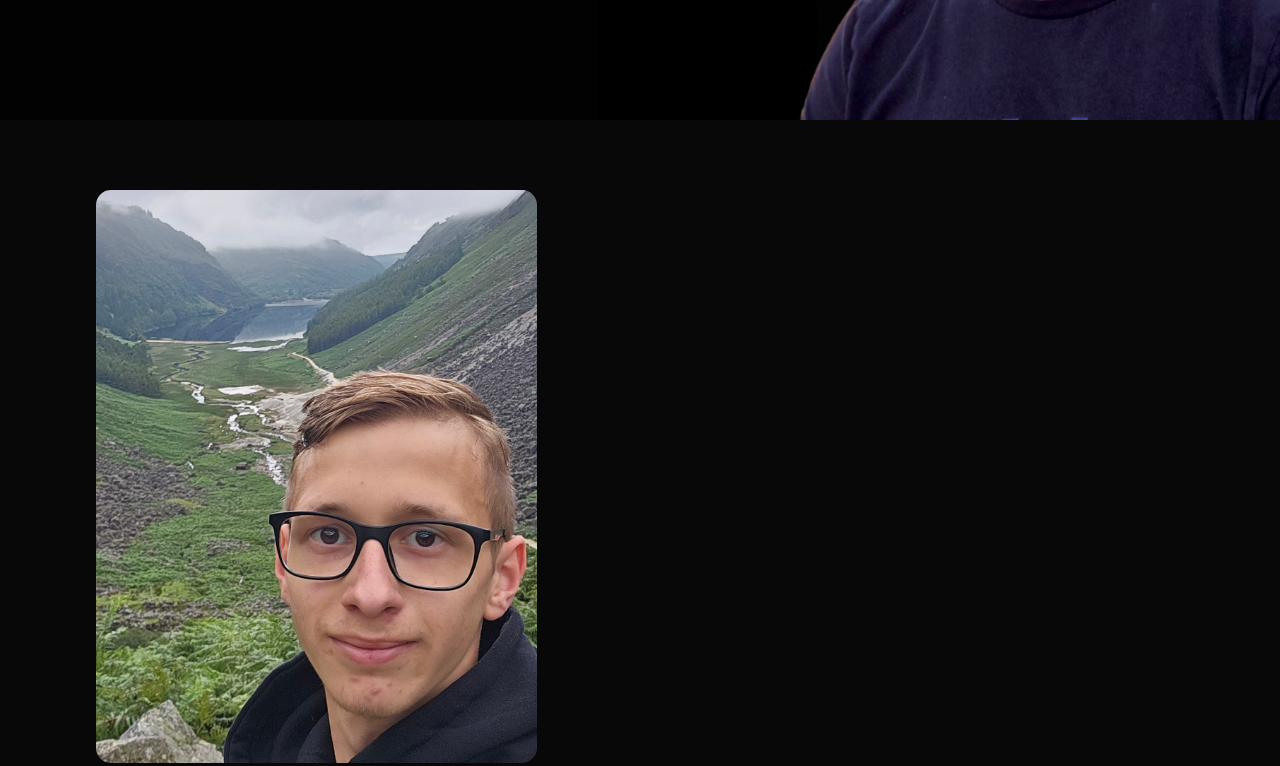
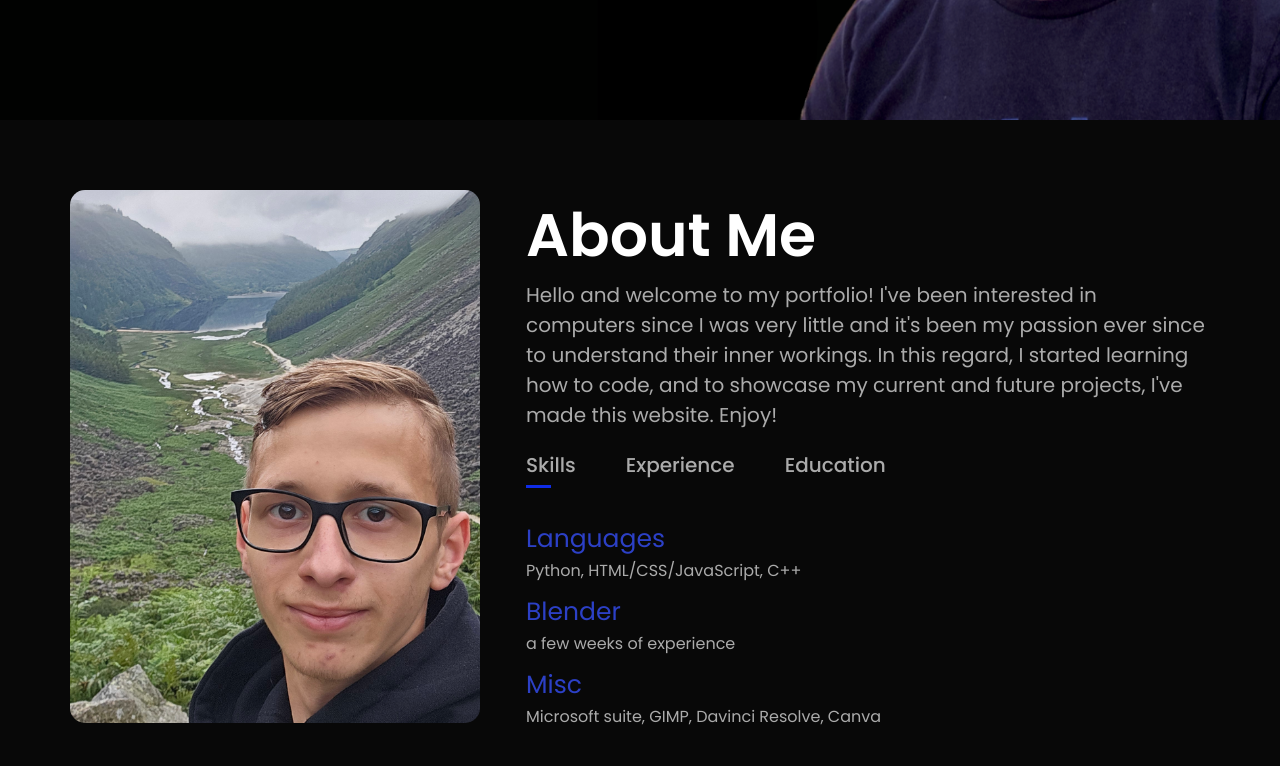
Before and after one commit to gabor-mkrsz/portfolio-website, a plain HTML site: page index.html in a window 1280 px wide. Shown: the part 680-1446 px from the top of the page. Drawn offline with Linux system fonts and the light colour scheme.

Commit message:
fixed a few alignment issues

```diff
--- a/style.css
+++ b/style.css
@@ -87,11 +87,10 @@ nav ul li a:hover::after{
 
  /* about */
  #about{
-    padding-top: 70px;
-    padding-left: 40px;
+    padding: 70px;
+    padding-bottom: 0;
     color: #ababab;
     width: 100%;
-    height: 700px;
  }
 
  .row{
@@ -101,13 +100,13 @@ nav ul li a:hover::after{
  }
 
  .about-col-1{
-    flex-basis: 20%;
+    flex-basis: 40%;
  }
 
  .about-col-1 img{
-    height: 70%;
+    width: 90%;
     border-radius: 15px;
-    margin-left: 56px;
+    align-content: center;
  }
 
  .about-col-2{
```
